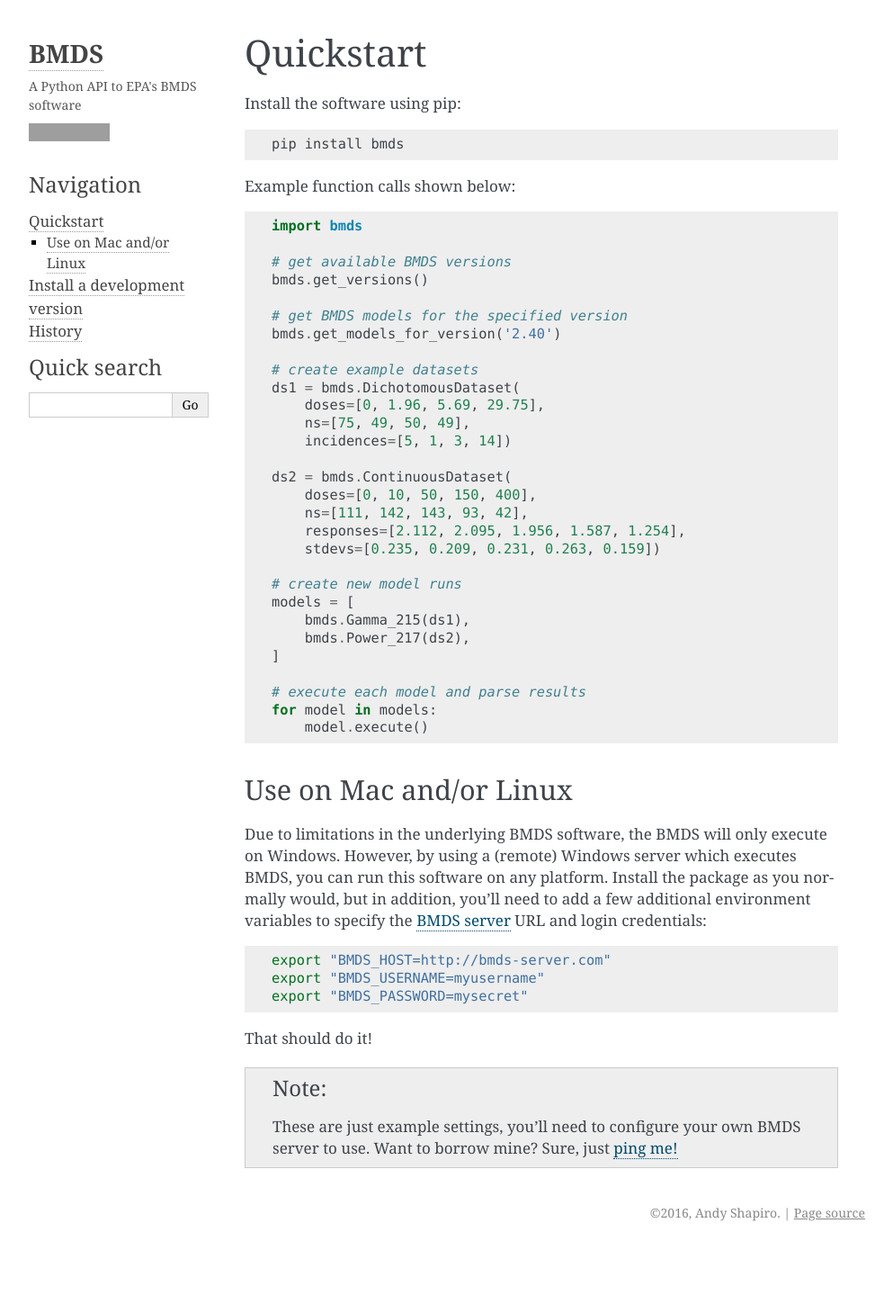
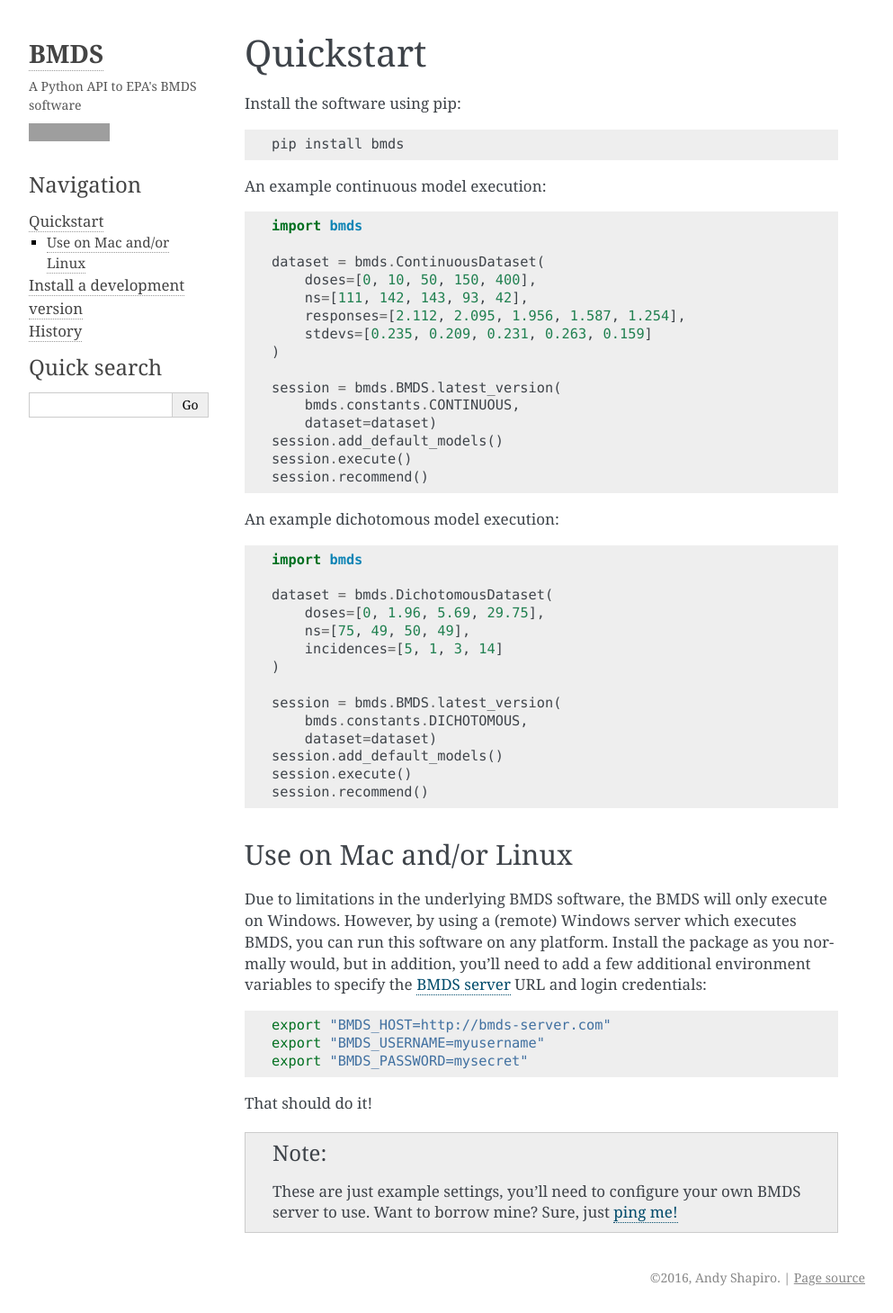
Before and after one commit to shapiromatron/bmds, a Sphinx documentation site: the page built from docs/quickstart.rst, in a window 1280 px wide. Shown: the whole page at 90% size, without its empty margins (148-1141 px from the left). Built offline with Sphinx 7.4.7, drawn with Linux system fonts in a browser that asks for light colours; before the commit the page ends 1387 px from its top, so only the background shows below that; grey boxes are pictures that could not be loaded.

Commit message:
update quickstart

```diff
--- a/docs/quickstart.rst
+++ b/docs/quickstart.rst
@@ -7,39 +7,44 @@ Install the software using pip:
 
     pip install bmds
 
-Example function calls shown below:
+An example continuous model execution:
 
 .. code-block:: python
 
     import bmds
 
-    # get available BMDS versions
-    bmds.get_versions()
-
-    # get BMDS models for the specified version
-    bmds.get_models_for_version('2.40')
-
-    # create example datasets
-    ds1 = bmds.DichotomousDataset(
-        doses=[0, 1.96, 5.69, 29.75],
-        ns=[75, 49, 50, 49],
-        incidences=[5, 1, 3, 14])
-
-    ds2 = bmds.ContinuousDataset(
+    dataset = bmds.ContinuousDataset(
         doses=[0, 10, 50, 150, 400],
         ns=[111, 142, 143, 93, 42],
         responses=[2.112, 2.095, 1.956, 1.587, 1.254],
-        stdevs=[0.235, 0.209, 0.231, 0.263, 0.159])
+        stdevs=[0.235, 0.209, 0.231, 0.263, 0.159]
+    )
 
-    # create new model runs
-    models = [
-        bmds.Gamma_215(ds1),
-        bmds.Power_217(ds2),
-    ]
+    session = bmds.BMDS.latest_version(
+        bmds.constants.CONTINUOUS,
+        dataset=dataset)
+    session.add_default_models()
+    session.execute()
+    session.recommend()
 
-    # execute each model and parse results
-    for model in models:
-        model.execute()
+An example dichotomous model execution:
+
+.. code-block:: python
+
+    import bmds
+
+    dataset = bmds.DichotomousDataset(
+        doses=[0, 1.96, 5.69, 29.75],
+        ns=[75, 49, 50, 49],
+        incidences=[5, 1, 3, 14]
+    )
+
+    session = bmds.BMDS.latest_version(
+        bmds.constants.DICHOTOMOUS,
+        dataset=dataset)
+    session.add_default_models()
+    session.execute()
+    session.recommend()
 
 Use on Mac and/or Linux
 -----------------------
```
